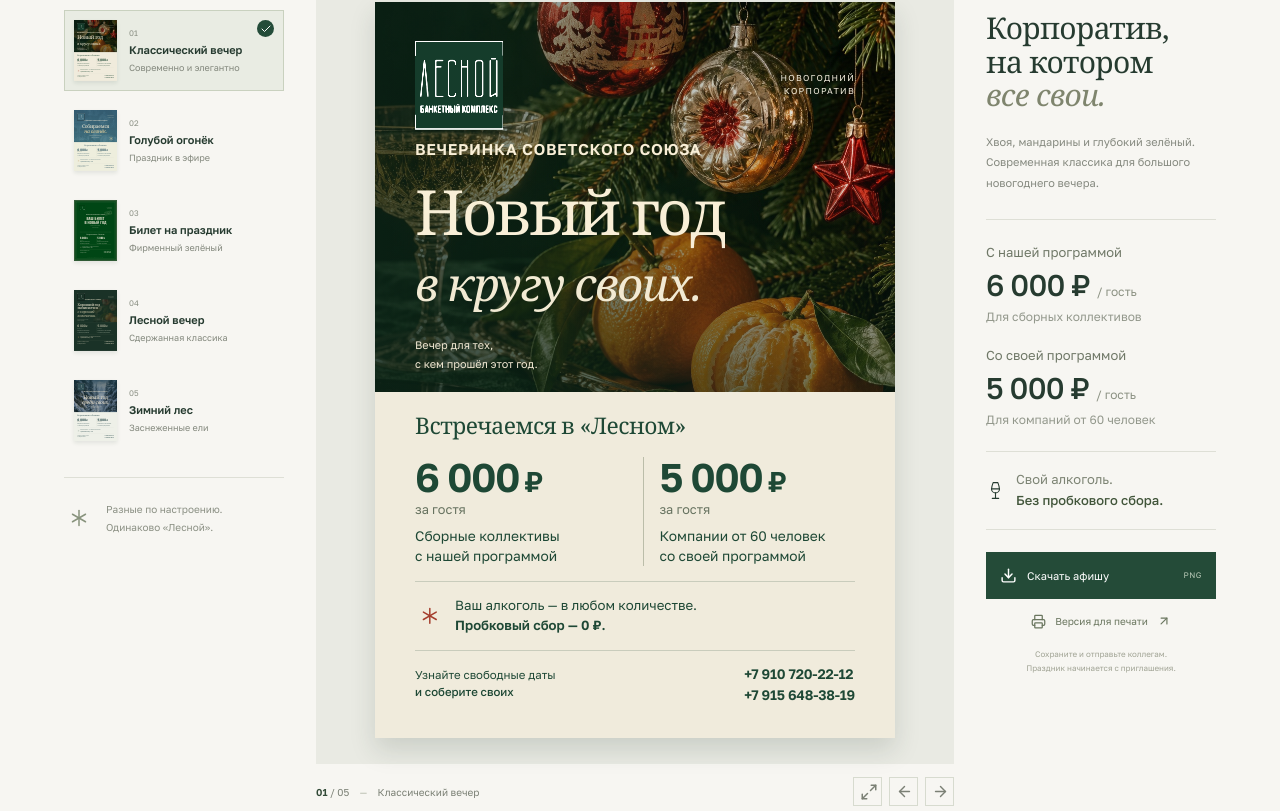
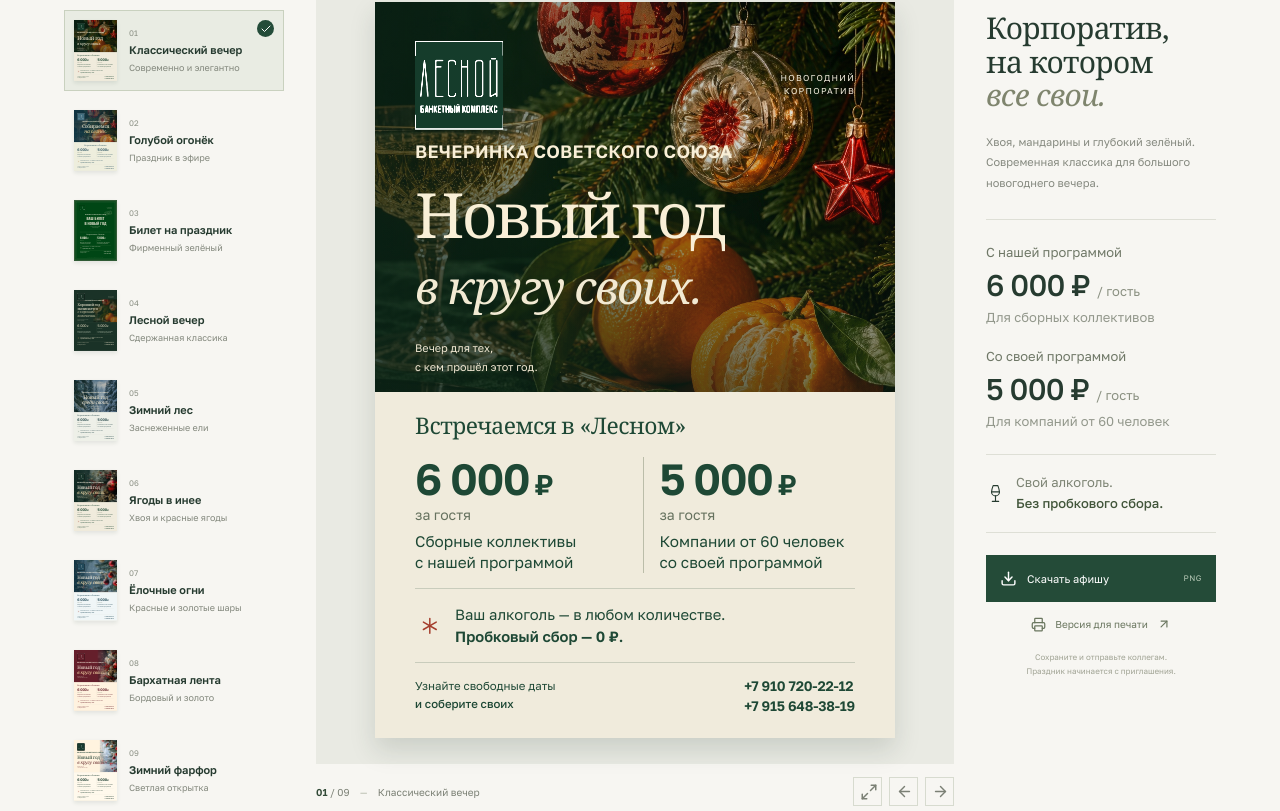
Before and after one commit to maksimsar/lesnoy-new-year, a React (Vite) app: page / in a window 1280 px wide. Shown: the part 309-1120 px from the top of the page. Built offline with nearby package versions, Linux system fonts and the light colour scheme.

Commit message:
Add four festive posters and strengthen colour and typography

```diff
--- a/index.html
+++ b/index.html
@@ -1 +1 @@
-<!doctype html><html lang="ru"><head><meta charset="UTF-8"/><meta name="viewport" content="width=device-width, initial-scale=1.0"/><meta name="theme-color" content="#153d2d"/><meta name="description" content="Пять афиш новогоднего корпоратива «Вечеринка Советского Союза» в банкетном комплексе «Лесной». От 5 000 ₽ за гостя. Свой алкоголь без пробкового сбора."/><title>Лесной — Новый год в хорошей компании</title></head><body><div id="root"></div><script type="module" src="/src/main.jsx"></script></body></html>
+<!doctype html><html lang="ru"><head><meta charset="UTF-8"/><meta name="viewport" content="width=device-width, initial-scale=1.0"/><meta name="theme-color" content="#153d2d"/><meta name="description" content="Девять афиш новогоднего корпоратива «Вечеринка Советского Союза» в банкетном комплексе «Лесной». От 5 000 ₽ за гостя. Свой алкоголь без пробкового сбора."/><title>Лесной — Новый год в хорошей компании</title></head><body><div id="root"></div><script type="module" src="/src/main.jsx"></script></body></html>
--- a/src/main.jsx
+++ b/src/main.jsx
@@ -20,6 +20,10 @@ const variants = [
  {id:'ticket',name:'Билет на праздник',type:'Фирменный зелёный',color:'#004615',description:'Личный пропуск в вечер без рабочих вопросов. Сохраните билет и зовите коллег.',headline:<>ВАШ БИЛЕТ<br/>В НОВЫЙ ГОД</>},
  {id:'forest',name:'Лесной вечер',type:'Сдержанная классика',color:'#253b32',description:'Глубокий зелёный и спокойная типографика. Праздник, для которого не нужны лишние слова.',headline:<>Хороший год<br/>начинается<br/><i>с хорошей<br/>компании.</i></>},
  {id:'snow',name:'Зимний лес',type:'Заснеженные ели',color:'#304e54',description:'Заснеженный еловый лес, спокойные зимние оттенки и вечер в хорошей компании.',headline:<>Новый год<br/><i>среди своих.</i></>},
+ {id:'berries',name:'Ягоды в инее',type:'Хвоя и красные ягоды',photo:'frosted-berries.jpg',alt:'Заснеженная хвоя с красными ягодами и золотыми игрушками'},
+ {id:'lights',name:'Ёлочные огни',type:'Красные и золотые шары',photo:'festive-baubles.jpg',alt:'Красные и золотые шары на заснеженной ёлке'},
+ {id:'ribbon',name:'Бархатная лента',type:'Бордовый и золото',photo:'frosted-berries.jpg',alt:'Заснеженная хвоя с красными ягодами и золотыми игрушками'},
+ {id:'porcelain',name:'Зимний фарфор',type:'Светлая открытка',photo:'festive-baubles.jpg',alt:'Красные и золотые шары на заснеженной ёлке'},
 ];
 function Brand(){return <div className="brand brand-original"><img src={import.meta.env.BASE_URL+"assets/lesnoy-brand.webp"} alt="Лесной — банкетный комплекс"/></div>}
 function Price({amount,children}){return <div className="price-block"><strong>{amount}<span> ₽</span></strong><span className="per-guest">за гостя</span><p>{children}</p></div>}
@@ -29,9 +33,10 @@ function Poster({variant, miniature=false, nodeRef}){
   <div className="poster-top"><Brand/><span className="poster-top-note">НОВОГОДНИЙ<br/>КОРПОРАТИВ</span></div>
   <div className="poster-hero">
    {['classic','forest','blue'].includes(v.id)&&<img className="still-life" src={import.meta.env.BASE_URL+"assets/new-year.jpg"} alt="Еловые ветки, винтажные ёлочные игрушки и мандарины"/>}
+   {v.photo&&<img className="still-life" src={import.meta.env.BASE_URL+"assets/"+v.photo} alt={v.alt}/>}
    {v.id==='snow'&&<img className="still-life" src={import.meta.env.BASE_URL+"assets/snow-forest.jpg"} alt="Заснеженный еловый лес"/>}
    {v.id==='ticket'&&<div className="ticket-stamp" aria-hidden="true">ПРОПУСК<br/><b>В ПРАЗДНИК</b></div>}
-   <div className="poster-hero-text"><div className="poster-eyebrow">ВЕЧЕРИНКА СОВЕТСКОГО СОЮЗА</div><h2>{v.headline}</h2><p className="poster-tagline">{v.id==='classic'?<>Вечер для тех,<br/>с кем прошёл этот год.</>:<>Коллеги становятся ближе.<br/>Работа подождёт.</>}</p></div>
+   <div className="poster-hero-text"><div className="poster-eyebrow">ВЕЧЕРИНКА СОВЕТСКОГО СОЮЗА</div><h2>{v.headline ?? variants[0].headline}</h2><p className="poster-tagline">{(v.id==='classic'||v.photo)?<>Вечер для тех,<br/>с кем прошёл этот год.</>:<>Коллеги становятся ближе.<br/>Работа подождёт.</>}</p></div>
    {v.id==='blue'&&<div className="orbit" aria-hidden="true"><Asterisk aria-hidden="true" strokeWidth={1.2}/></div>}
   </div>
   <div className="poster-offer"><div className="offer-heading">Встречаемся в «Лесном»</div><div className="prices"><Price amount="6 000">Сборные коллективы<br/>с нашей программой</Price><Price amount="5 000">Компании от 60 человек<br/>со своей программой</Price></div>
@@ -50,10 +55,10 @@ function App(){
  async function download(){setBusy(true);try{await document.fonts.ready;const data=await toPng(posterRef.current,{pixelRatio:3,cacheBust:false,skipFonts:false});const a=document.createElement('a');a.download='Лесной — '+v.name+'.png';a.href=data;a.click();setToast('Афиша сохранена в PNG')}catch(e){console.error(e);setToast('Не удалось сохранить. Используйте печать в PDF.')}finally{setBusy(false)}}
  function print(){setModal(null);setTimeout(()=>window.print(),100)}
  return <><header className="site-header"><a className="site-logo" href="#" aria-label="Лесной — главная"><span className="original-logo"><img src={import.meta.env.BASE_URL+"assets/lesnoy-brand.webp"} alt="Лесной"/></span><span>Лесной<small>Банкетный комплекс</small></span></a><nav aria-label="Основная навигация"><a className="nav-active" href="#collection">Коллекция афиш</a><a href="#terms">Условия праздника</a></nav><a className="header-contact" href="tel:+79107202212">Связаться с нами <ArrowUpRight size={16}/></a></header>
- <main><section className="intro" id="collection"><div><p className="eyebrow">НОВОГОДНИЙ КОРПОРАТИВ В «ЛЕСНОМ»</p><h1>Встречаем Новый год.<br/><i>В хорошей компании.</i></h1></div><div className="intro-note"><span className="little-star"><Asterisk aria-hidden="true" strokeWidth={1.2}/></span><p>Вечеринка Советского Союза.<br/>Пять настроений для праздника,<br/>на котором все свои.</p></div></section>
- <section className="gallery" aria-label="Пять вариантов афиши"><aside className="selector"><div className="selector-label">ВЫБЕРИТЕ АФИШУ <span>01 — 0{variants.length}</span></div><div className="variant-list" role="tablist" aria-label="Варианты оформления">{variants.map((item,i)=><button key={item.id} role="tab" aria-selected={i===selected} aria-controls="poster-panel" id={'tab-'+item.id} tabIndex={selected===i?0:-1} onKeyDown={e=>{if(e.key==='ArrowDown'||e.key==='ArrowRight'){e.preventDefault();const next=(i+1)%variants.length;choose(next);document.getElementById('tab-'+variants[next].id).focus()}if(e.key==='ArrowUp'||e.key==='ArrowLeft'){e.preventDefault();const next=(i+variants.length-1)%variants.length;choose(next);document.getElementById('tab-'+variants[next].id).focus()}}} className={'variant-button '+(selected===i?'selected':'')} onClick={()=>choose(i)}><div className="thumb" aria-hidden="true" inert><div className="thumb-scale"><Poster variant={i} miniature/></div></div><span className="variant-text"><small>0{i+1}</small><strong>{item.name}</strong><span>{item.type}</span></span>{selected===i&&<span className="selection-dot"><Check size={12}/></span>}</button>)}</div><div className="selector-foot"><span className="tiny-star"><Asterisk aria-hidden="true" strokeWidth={1.2}/></span><p>Разные по настроению.<br/>Одинаково «Лесной».</p></div></aside>
+ <main><section className="intro" id="collection"><div><p className="eyebrow">НОВОГОДНИЙ КОРПОРАТИВ В «ЛЕСНОМ»</p><h1>Встречаем Новый год.<br/><i>В хорошей компании.</i></h1></div><div className="intro-note"><span className="little-star"><Asterisk aria-hidden="true" strokeWidth={1.2}/></span><p>Вечеринка Советского Союза.<br/>Девять настроений для праздника,<br/>на котором все свои.</p></div></section>
+ <section className="gallery" aria-label="Девять вариантов афиши"><aside className="selector"><div className="selector-label">ВЫБЕРИТЕ АФИШУ <span>01 — 0{variants.length}</span></div><div className="variant-list" role="tablist" aria-label="Варианты оформления">{variants.map((item,i)=><button key={item.id} role="tab" aria-selected={i===selected} aria-controls="poster-panel" id={'tab-'+item.id} tabIndex={selected===i?0:-1} onKeyDown={e=>{if(e.key==='ArrowDown'||e.key==='ArrowRight'){e.preventDefault();const next=(i+1)%variants.length;choose(next);document.getElementById('tab-'+variants[next].id).focus()}if(e.key==='ArrowUp'||e.key==='ArrowLeft'){e.preventDefault();const next=(i+variants.length-1)%variants.length;choose(next);document.getElementById('tab-'+variants[next].id).focus()}}} className={'variant-button '+(selected===i?'selected':'')} onClick={()=>choose(i)}><div className="thumb" aria-hidden="true" inert><div className="thumb-scale"><Poster variant={i} miniature/></div></div><span className="variant-text"><small>0{i+1}</small><strong>{item.name}</strong><span>{item.type}</span></span>{selected===i&&<span className="selection-dot"><Check size={12}/></span>}</button>)}</div><div className="selector-foot"><span className="tiny-star"><Asterisk aria-hidden="true" strokeWidth={1.2}/></span><p>Разные по настроению.<br/>Одинаково «Лесной».</p></div></aside>
  <div className="poster-column" id="poster-panel" role="tabpanel" aria-labelledby={'tab-'+v.id}><div className="poster-stage"><div className="poster-display" key={v.id}><Poster variant={selected} nodeRef={posterRef}/></div></div><div className="poster-caption"><span><b>0{selected+1}</b> / 0{variants.length} <span className="caption-divider">—</span> {v.name}</span><div><button className="expand-button" onClick={()=>setModal('preview')} aria-label="Развернуть афишу"><Maximize2 size={18}/></button><button aria-label="Предыдущая афиша" onClick={()=>choose((selected+variants.length-1)%variants.length)}><ArrowLeft size={17}/></button><button aria-label="Следующая афиша" onClick={()=>choose((selected+1)%variants.length)}><ArrowRight size={17}/></button></div></div></div>
- <aside className="details"><p className="eyebrow">ЭТОТ ВЕЧЕР — ДЛЯ ВАС</p><h2>Корпоратив,<br/>на котором<br/><i>все свои.</i></h2><p className="variant-description" aria-live="polite">{v.description}</p><div className="detail-prices"><div><span>С нашей программой</span><strong>6 000 ₽ <small>/ гость</small></strong><p>Для сборных коллективов</p></div><div><span>Со своей программой</span><strong>5 000 ₽ <small>/ гость</small></strong><p>Для компаний от 60 человек</p></div></div><div className="detail-alcohol"><Wine size={19} strokeWidth={1.4}/><p>Свой алкоголь.<br/><b>Без пробкового сбора.</b></p></div><button className="download-button" onClick={download} disabled={busy}><Download size={17}/>{busy?'Сохраняем…':'Скачать афишу'}<span>PNG</span></button><button className="print-button" onClick={print}><Printer size={15}/>Версия для печати <ArrowUpRight size={14}/></button><p className="export-note">Сохраните и отправьте коллегам.<br/>Праздник начинается с приглашения.</p></aside></section>
+ <aside className="details"><p className="eyebrow">ЭТОТ ВЕЧЕР — ДЛЯ ВАС</p><h2>Корпоратив,<br/>на котором<br/><i>все свои.</i></h2><p className="variant-description" aria-live="polite">{v.description ?? v.type}</p><div className="detail-prices"><div><span>С нашей программой</span><strong>6 000 ₽ <small>/ гость</small></strong><p>Для сборных коллективов</p></div><div><span>Со своей программой</span><strong>5 000 ₽ <small>/ гость</small></strong><p>Для компаний от 60 человек</p></div></div><div className="detail-alcohol"><Wine size={19} strokeWidth={1.4}/><p>Свой алкоголь.<br/><b>Без пробкового сбора.</b></p></div><button className="download-button" onClick={download} disabled={busy}><Download size={17}/>{busy?'Сохраняем…':'Скачать афишу'}<span>PNG</span></button><button className="print-button" onClick={print}><Printer size={15}/>Версия для печати <ArrowUpRight size={14}/></button><p className="export-note">Сохраните и отправьте коллегам.<br/>Праздник начинается с приглашения.</p></aside></section>
  <section className="terms" id="terms"><div className="terms-intro"><p className="eyebrow">ХОРОШАЯ КОМПАНИЯ. ПОНЯТНЫЕ УСЛОВИЯ.</p><h2>Ваш коллектив.<br/><i>Ваш Новый год.</i></h2></div><div className="term-item"><span>01</span><h3>Присоединяйтесь<br/>к нашей вечеринке</h3><p>Собирайте коллег и приходите на новогодний корпоратив с программой «Лесного».</p><strong>6 000 ₽ <small>за гостя</small></strong></div><div className="term-item"><span>02</span><h3>Устройте праздник<br/>по-своему</h3><p>Для компаний от 60 человек со своей программой — свой сценарий вечера.</p><strong>5 000 ₽ <small>за гостя</small></strong></div></section>
  <section className="contact-section"><span className="contact-spark"><Asterisk aria-hidden="true" strokeWidth={1.2}/></span><div><h2>Свои напитки. Свои люди.<br/><i>Ваш стол — в «Лесном».</i></h2><p>Алкоголь в любом количестве, без пробкового сбора.<br/>Позвоните — обсудим формат и свободные даты.</p></div><div className="contact-phones"><a href="tel:+79107202212">+7 910 720-22-12 <ArrowUpRight size={20}/></a><a href="tel:+79156483819">+7 915 648-38-19 <ArrowUpRight size={20}/></a></div></section>
  </main><footer className="site-footer"><span>© «Лесной» · Банкетный комплекс</span><span>Новый год в хорошей компании.</span><a href="#collection">К афишам ↑</a></footer>
--- a/src/style.css
+++ b/src/style.css
@@ -125,3 +125,48 @@
  .term-item strong small{font-size:14px;display:inline;margin-left:6px}
  .contact-section p{font-size:14px}
 }
+
+/* Keep the photographs in colour, shading only the area behind the copy. */
+.blue .still-life { opacity: 1; mix-blend-mode: normal; filter: saturate(1.28); }
+.blue .poster-hero:after { background: linear-gradient(90deg,#123749e6,#1c4a6380 60%,#1c4a6333); }
+.forest .still-life { opacity: .88; filter: saturate(1.3); }
+.snow .still-life { filter: saturate(1.24) brightness(1.12); }
+.snow .poster-hero:after { background: linear-gradient(90deg,#13332e91,#13332e48 75%); }
+.classic .still-life { filter: saturate(1.23); }
+.poster .poster-eyebrow { font-size: 3.45cqw; letter-spacing: .05cqw; }
+.poster .price-block strong { font-size: 8.4cqw; }
+.poster .price-block p { font-size: 2.95cqw; line-height: 1.35; }
+.poster .per-guest { font-size: 2.7cqw; }
+.poster .alcohol p { font-size: 2.85cqw; }
+.term-item p { font-size: 16px; }
+.term-item strong { font-size: 34px; }
+.detail-prices p, .detail-prices small { font-size: 13px; }
+
+.berries { --logo-background:#18332a; }
+.lights { --logo-background:#21495a; }
+.ribbon { --logo-background:#651f2b; }
+.porcelain { --logo-background:#18392d; }
+:is(.berries,.lights,.ribbon,.porcelain) .poster-top { color:#fff6e6; }
+:is(.berries,.lights,.ribbon,.porcelain) .poster-hero { color:#fff6e6; background:#18332a; }
+:is(.berries,.lights,.ribbon,.porcelain) .poster-hero-text { left:7.7%; right:5%; top:35%; }
+:is(.berries,.lights,.ribbon,.porcelain) h2 { font-size:10.5cqw; line-height:1.04; letter-spacing:-.45cqw; }
+:is(.berries,.lights,.ribbon,.porcelain) h2 i { color:#ffe3ae; }
+:is(.berries,.lights,.ribbon,.porcelain) .poster-tagline { margin-top:3cqw; }
+.berries .still-life { object-position:center 48%; }
+.berries .poster-hero:after { background:linear-gradient(90deg,#102b23ed,#102b2360 67%,#102b2310); }
+.lights .still-life { object-position:center 42%; }
+.lights .poster-hero:after { background:linear-gradient(90deg,#103442ea,#10344265 62%,#10344215); }
+.lights .poster-offer { background:#f0f6f7; color:#234b59; }
+.ribbon .poster-hero { background:#651f2b; }
+.ribbon .still-life { width:45%; left:auto; right:0; }
+.ribbon .poster-hero:after { background:linear-gradient(90deg,#651f2b 51%,#651f2b00 80%); }
+.ribbon .poster-offer { background:#fff2df; color:#651f2b; }
+.porcelain .poster-hero { background:#fff3df; color:#18392d; }
+.porcelain .still-life { width:40%; left:auto; right:0; }
+.porcelain .poster-hero:after { background:linear-gradient(90deg,#fff3df 54%,#fff3df00 76%); }
+.porcelain .poster-top-note { color:#fff7e8; text-shadow:0 1px 6px #18392d; }
+.porcelain h2 i, .porcelain .poster-tagline { color:#6a3031; }
+.porcelain .poster-offer { background:#fff9ec; color:#18392d; }
+@media(max-width:640px) {
+ .term-item p { font-size:16px; }
+}
```
Also changed, not shown: public/assets/festive-baubles.jpg (added), public/assets/frosted-berries.jpg (added).
